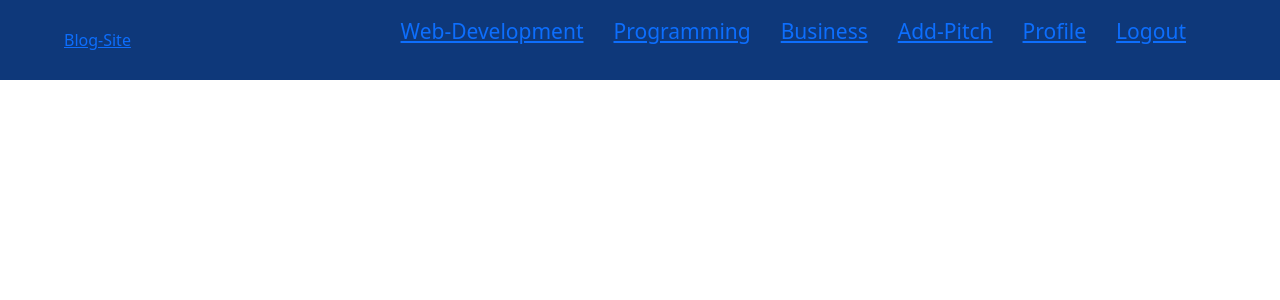
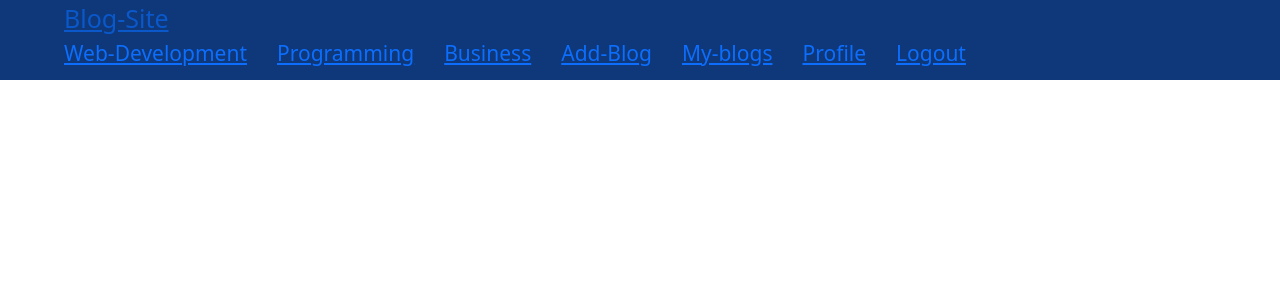
Before and after one commit to Joshua-Barawa/Blog-post, a Flask app: page / in a window 1280 px wide. Shown: the top 300 px of the page. Run offline with Flask 2, Linux system fonts and the light colour scheme; the visitor is signed in with stand-in values (Sample User, id 1); data that the repository does not hold is empty; parts of the project's set-up code (start-up, migrations or seed data) failed here and were passed over; some libraries are stand-ins or nearby versions.

Commit message:
created post blog form

```diff
--- a/forms.py
+++ b/forms.py
@@ -1,5 +1,5 @@
 from flask_wtf import FlaskForm
-from wtforms import StringField, PasswordField, SubmitField, FileField
+from wtforms import StringField, PasswordField, SubmitField
 from wtforms.validators import InputRequired, Email, ValidationError
 from models import User
 
@@ -23,6 +23,6 @@ class RegistrationForm(FlaskForm):
 
 
 class LoginForm(FlaskForm):
-    email = StringField("Enter email address", validators=[InputRequired(), Email()])
+    username = StringField("Enter username address", validators=[InputRequired()])
     password = PasswordField("Enter password:", validators=[InputRequired()])
     submit = SubmitField("Sign In")
--- a/models.py
+++ b/models.py
@@ -8,7 +8,7 @@ class Blog(db.Model):
     __tablename__ = "blogs"
     id = db.Column(db.Integer, primary_key=True)
     category_name = db.Column(db.String(255))
-    image = db.Column(db.Text)
+    image = db.Column(db.LargeBinary)
     heading = db.Column(db.String(255))
     description = db.Column(db.String(255))
     posted = db.Column(db.Date)
--- a/run.py
+++ b/run.py
@@ -38,7 +38,7 @@ login_manager = LoginManager(app)
 
 @login_manager.user_loader
 def load_user(user_id):
-    return None
+    return User.query.get(int(user_id))
 
 
 login_manager.login_view = 'login'
--- a/static/style.css
+++ b/static/style.css
@@ -10,9 +10,8 @@ position:relative;
 }
 
 .nav .logo{
-color:;
 padding: 0px 5%;
-font-size:25;
+font-size:25px;
 }
 
 .nav .links{
--- a/templates/auth/login.html
+++ b/templates/auth/login.html
@@ -79,7 +79,7 @@ h1{
     <form action="" method="POST">
         {{form.hidden_tag()}}
         <label>Username</label><br>
-         {{form.email}}<br>
+         {{form.username}}<br>
         <label>Password</label><br>
         {{form.password}}
         {{form.submit}}
--- a/templates/blogs.html
+++ b/templates/blogs.html
@@ -2,7 +2,7 @@
 <html lang="en">
 <head>
     <meta charset="UTF-8">
-    <title>Home - Pitches</title>
+    <title>Home - Blogs</title>
     <link rel="stylesheet" href="{{ url_for('static', filename='style.css') }}">
      <link href="https://cdn.jsdelivr.net/npm/bootstrap@5.0.2/dist/css/bootstrap.min.css" rel="stylesheet">
 </head>
@@ -50,14 +50,16 @@ color:red;
     <a href="/" class="logo">Blog-Site</a>
 
 <ul class="links">
-<li class="link"><a href='#'>Web-Development</a></li>
+    {% if current_user.is_authenticated %}
+ <li class="link"><a href='#'>Web-Development</a></li>
     <li class="link"><a href='#'>Programming</a></li>
     <li class="link"><a href='#'>Business</a></li>
-    {% if current_user.is_authenticated %}
-     <li class="link"><a href='/pitch-form'>Add-Pitch</a></li>
+     <li class="link"><a href='/blog-form'>Add-Blog</a></li>
+     <li class="link"><a href='#'>My-blogs</a></li>
     <li class="link"><a href='/profile'>Profile</a></li>
     <li class="link"><a href='/logout'>Logout</a></li>
     {% else %}
+
     <li class="link"><a href='/login'>Login</a></li>
    <li class="link"><a href='/register'>SignUp</a></li>
     {%endif%}
@@ -67,16 +69,15 @@ color:red;
 
 <h1>{{message}}</h1>
 <div id="repos">
-{% for blogs in blogs %}
+{% for blog in blogs %}
 <div class="user-repo">
+    <img src={{blog.image}} alt="blog-pic">
+     <div id="other">
+           <p class="l">Category: {{blog.category_name}}</p>
+           <p class="d">Posted: {{blog.posted}}</p>
+           </div>
         <p class="h">{{blog.heading}}</p>
-           <p>{{blog.description}}</p>
-           <div id="other">
-           <p class="l">Like: {{blog.upvote}}</p>
-           <p class="d">Dislike: {{log.downvote}}</p>
-           </div>
-          <span class="posted">{{pitch.log}}</span><span class="posted">Posted: {{blog.posted}}</span><br>
-          <a href="/pitch/{{pitch.id}}">Read More</a>
+          <a href="/blog/{{blog.id}}">Read More</a>
         </div>`
 {%endfor %}
 </div>
--- a/views.py
+++ b/views.py
@@ -1,5 +1,4 @@
 from flask import render_template, request, redirect, url_for
-from werkzeug.utils import secure_filename
 from run import db
 from run import app
 from models import *
@@ -12,6 +11,11 @@ from flask_mail import Message
 from run import mail
 
 
+@app.route('/')
+def get_blogs():
+    blogs = Blog.query.all()
+    return render_template('blogs.html', blogs=blogs)
+
 # def mail_message(subject,template,to,**kwargs):
 #     sender_email = 'joshua.barawa@student.moringaschool.com'
 #
@@ -21,46 +25,37 @@ from run import mail
 #     mail.send(email)
 
 
-# @app.route('/pitch-form')
-# def form_pitch():
-#
-#     categories = Category.query.all()
-#     return render_template('pitch_form.html', categories=categories)
-#
-
-@app.route('/')
-def get_blogs():
-    blogs = Blog.query.all();
-    return render_template('blogs.html', blogs=blogs)
+@app.route('/blog-form')
+@login_required
+def form_pitch():
+    return render_template('blog_form.html')
 
 
 # @app.route('/<int:id>')
 # def get_pitches_by_category(id):
 #     pitches = Pitch.query.filter_by(category_id=id)
 #     return render_template('blogs.html', pitches=pitches)
-#
-#
-# @app.route('/add-pitch', methods=['POST'])
-# @login_required
-# def add_pitch():
-#
-#     categories = Category.query.all()
-#     if request.method == 'POST':
-#         category = request.form['category']
-#         heading = request.form['name']
-#         description = request.form['pitch']
-#         posted = date.today()
-#         upvote = 0
-#         downvote = 0
-#         name = current_user.username;
-#
-#         if category == '---select category---' or description == '' or heading == '':
-#             return render_template("pitch_form.html", message="Please enter required fields", categories=categories)
-#         else:
-#             pitch = Pitch(category, heading, description, posted, upvote, upvote,name)
-#             db.session.add(pitch)
-#             db.session.commit()
-#             return redirect(url_for("get_all_pitches"))
+
+
+@app.route('/post-blog', methods=['POST'])
+@login_required
+def add_pitch():
+
+    if request.method == 'POST':
+        category = request.form['category']
+        image = request.files['photo'].read()
+        heading = request.form['name']
+        description = request.form['pitch']
+        posted = date.today()
+        owner = current_user.username;
+
+        if category == '---select category---' or description == '' or heading == '':
+            return render_template("blog_form.html", message="Please enter required fields")
+        else:
+            blog = Blog(category, image, heading, description, posted, owner)
+            db.session.add(blog)
+            db.session.commit()
+            return redirect(url_for("get_blogs"))
 
 
 @app.route('/register', methods=['GET', 'POST'])
@@ -72,7 +67,7 @@ def register_user():
         db.session.add(user)
         db.session.commit()
         return redirect(url_for('login'))
-    return render_template('auth/register.html', message="username or email already exits", form=register_form)
+    return render_template('auth/register.html', form=register_form)
 
 
 @app.route('/login', methods=['GET', 'POST'])
@@ -83,17 +78,9 @@ def login():
         if user:
             if bcrypt.check_password_hash(user.password, login_form.password.data):
                 login_user(user)
-                return redirect(url_for("get_all_pitches"))
+                print(current_user)
+                return redirect(url_for("get_blogs"))
     return render_template('auth/login.html', form=login_form)
-
-
-@app.route("/<int:id>")
-def get_image(id):
-    user = User.query.filter_by(id=id).first()
-    if not user:
-        return "No user exits"
-    return user.profile_img
-
 
 
 # @app.route('/profile')
```
Also changed, not shown: templates/blog_form.html (renamed from templates/pitch_form.html, +13 -9 lines).
